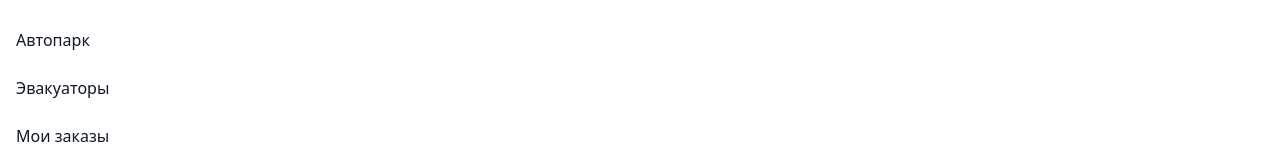
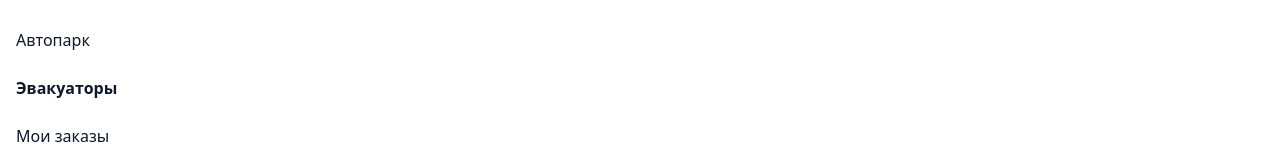
Before and after one commit to Andy33377/intertaxi-, a Next.js app: page / in a window 1280 px wide. Both pictures are taken after a click on the button 1252 px from the left and 32 px from the top of the page. Shown: the part 248-406 px from the top of the page. Built offline with nearby package versions, Linux system fonts and the light colour scheme.

Commit message:
fix problems

```diff
--- a/pages/evacuators.tsx
+++ b/pages/evacuators.tsx
@@ -1,6 +1,7 @@
 import Head from "next/head";
 import Header from "@/components/Header";
 import EvacuatorPriceList from "@/components/EvacuatorPriceList";
+import Link from "next/link";
 
 export default function EvacuatorsPage() {
   return (
@@ -204,12 +205,12 @@ export default function EvacuatorsPage() {
 
           {/* Back Button */}
           <div className="text-center">
-            <a
+            <Link
               href="/#home"
               className="inline-block bg-black text-white rounded-xl px-8 py-3 font-semibold hover:bg-gray-800 transition"
             >
               Вернуться на главную InterTaxi
-            </a>
+            </Link>
           </div>
         </div>
       </main>
--- a/src/components/Contacts.tsx
+++ b/src/components/Contacts.tsx
@@ -42,11 +42,11 @@ export default function ContactsPage() {
     const payload = {
       from,
       to,
-      date: data.get("date"),
+      date: data.get("date") as string,
       time: data.get("time"),
       roundTrip,
       returnTo: returnTo || null,
-      returnDate: data.get("returnDate") || null,
+      returnDate: roundTrip ? (data.get("date") as string) : null,
       returnTime: data.get("returnTime") || null,
     };
 
--- a/src/components/Header.tsx
+++ b/src/components/Header.tsx
@@ -113,7 +113,9 @@ const Header = () => {
               <a
                 href={it.href ?? `#${it.target}`}
                 onClick={() => setOpen(false)}
-                className="block w-full px-4 py-3 hover:bg-slate-100 active:bg-slate-200"
+                className={`block w-full px-4 py-3 hover:bg-slate-100 active:bg-slate-200 ${
+                  it.label === "Эвакуаторы" ? "font-bold" : ""
+                }`}
                 rel={
                   it.href?.startsWith("http")
                     ? "noopener noreferrer"
--- a/tsconfig.json
+++ b/tsconfig.json
@@ -22,16 +22,14 @@
       "@/*": ["./src/*"]
     }
   },
-
   "include": [
     "next-env.d.ts",
     "**/*.ts",
     "**/*.tsx",
-    ".next/types/**/*.ts",
     ".next/app/components/Header.tsx",
     ".next/app/components/Contacts.tsx",
     ".next/app/components/PriceList.tsx",
     ".next/app/components/AboutUs.tsx"
   ],
-  "exclude": ["node_modules"]
+  "exclude": ["node_modules", ".next"]
 }
```
